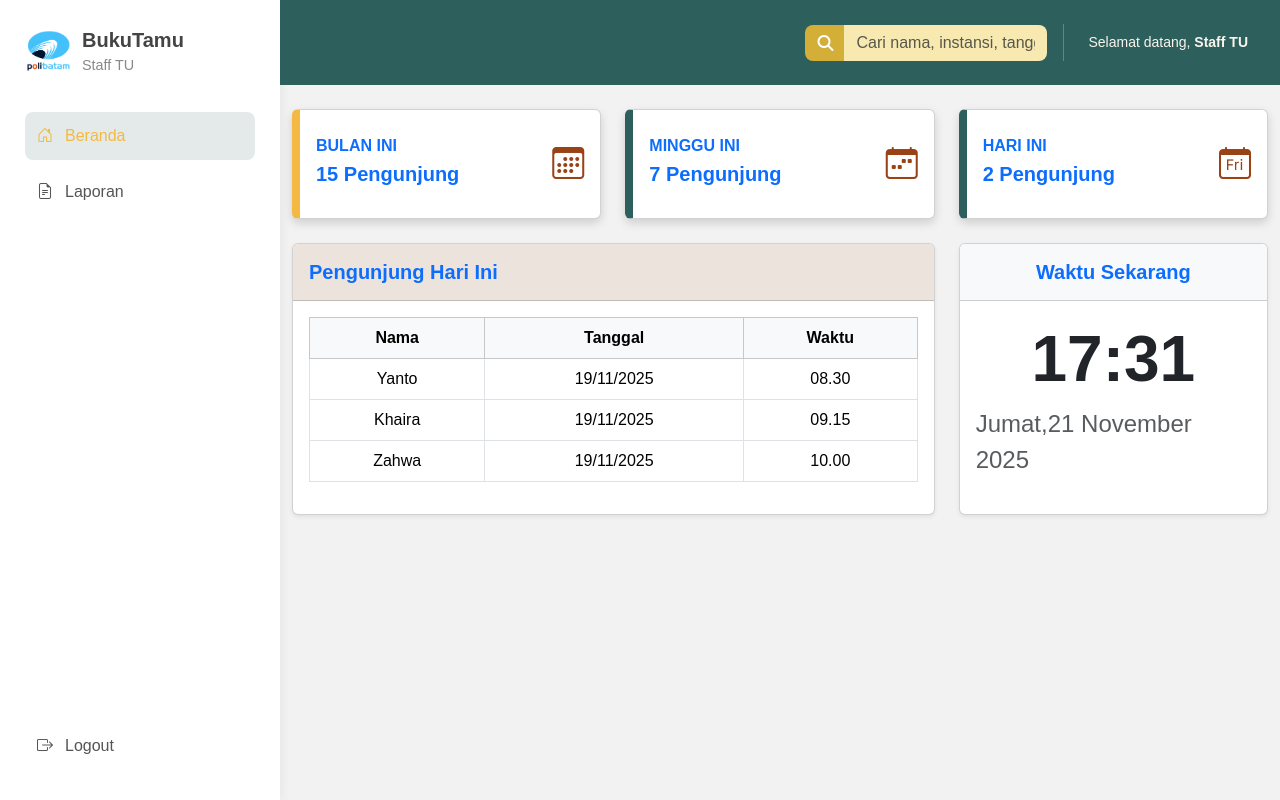
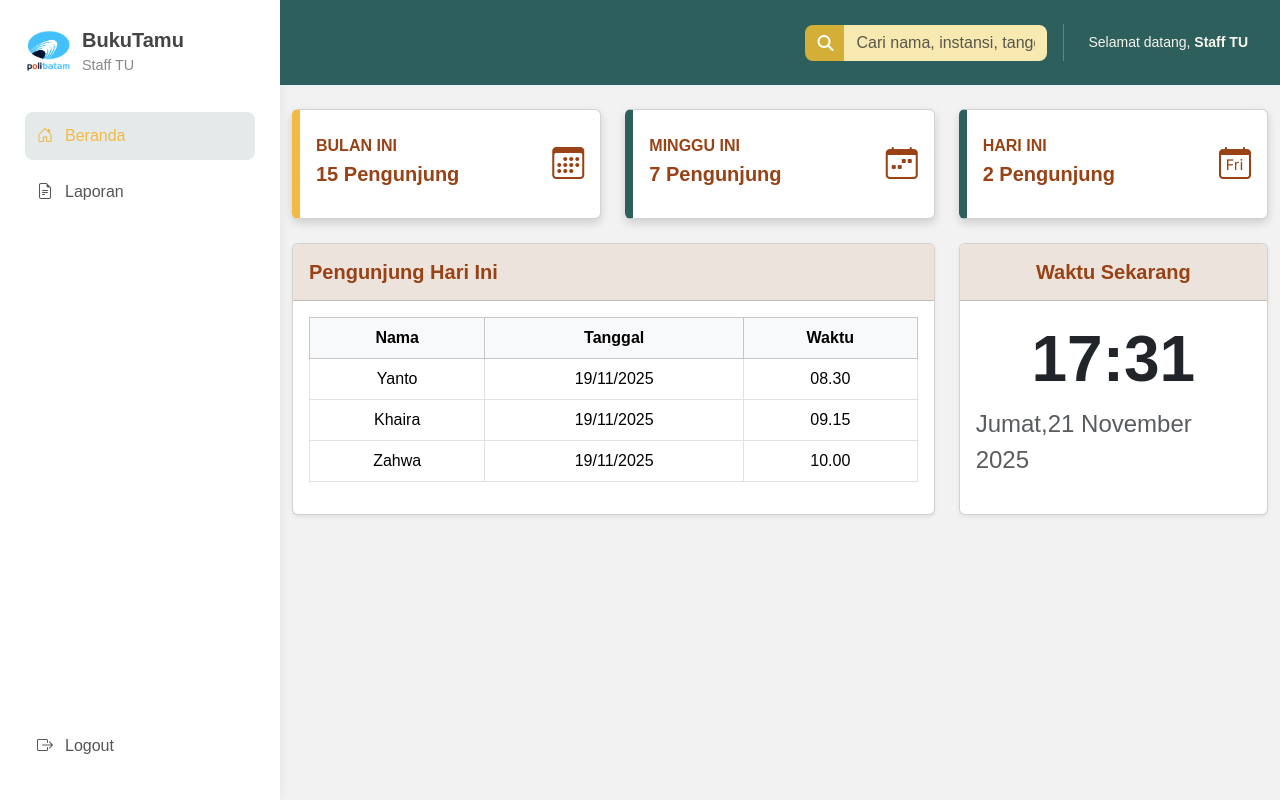
Before and after one commit to LuluKhaira/Buku-Tamu, a PHP site: page /dashboard_staffTU/beranda.php in a window 1280 px wide. Run offline with PHP 8.4, Linux system fonts and the light colour scheme.

Commit message:
update beranda color

```diff
--- a/dashboard_staffTU/beranda.php
+++ b/dashboard_staffTU/beranda.php
@@ -28,8 +28,8 @@
             <div class="card-body">
               <div class="row align-items-center">
                 <div class="col">
-                  <div class="text-uppercase fw-semibold text-primary mb-1" style="color:#984216;">Bulan Ini</div>
-                  <div class="h5 fw-semibold text-primary" style="color:#984216;">15 Pengunjung</div>
+                  <div class="text-uppercase fw-semibold mb-1" style="color:#984216;">Bulan Ini</div>
+                  <div class="h5 fw-semibold" style="color:#984216;">15 Pengunjung</div>
                 </div>
                 <div class="col-auto">
                   <i class="bi bi-calendar3 fs-2" style="color:#984216;"></i>
@@ -46,8 +46,8 @@
             <div class="card-body">
               <div class="row align-items-center">
                 <div class="col">
-                  <div class="text-uppercase fw-semibold text-primary mb-1" style="color:#984216;">Minggu Ini</div>
-                  <div class="h5 fw-semibold text-primary" style="color:#984216;">7 Pengunjung</div>
+                  <div class="text-uppercase fw-semibold mb-1" style="color:#984216;">Minggu Ini</div>
+                  <div class="h5 fw-semibold" style="color:#984216;">7 Pengunjung</div>
                 </div>
                 <div class="col-auto">
                   <i class="bi bi-calendar-week fs-2" style="color:#984216;"></i>
@@ -64,8 +64,8 @@
             <div class="card-body">
               <div class="row align-items-center">
                 <div class="col">
-                  <div class="text-uppercase fw-semibold text-primary mb-1" style="color:#984216;">Hari Ini</div>
-                  <div class="h5 fw-semibold text-primary" style="color:#984216;">2 Pengunjung</div>
+                  <div class="text-uppercase fw-semibold mb-1" style="color:#984216;">Hari Ini</div>
+                  <div class="h5 fw-semibold" style="color:#984216;">2 Pengunjung</div>
                 </div>
                 <div class="col-auto">
                   <i class="bi bi-calendar-day fs-2" style="color:#984216;"></i>
@@ -89,7 +89,7 @@
           <div class="card shadow-sm h-100">
 
             <div class="card-header py-3 d-flex justify-content-between align-items-center" style="background:#ece3dc;">
-              <h5 class="mb-0 fw-semibold text-primary" style="color:#984216;">Pengunjung Hari Ini</h5>
+              <h5 class="mb-0 fw-semibold" style="color:#984216;">Pengunjung Hari Ini</h5>
             </div>
 
             <div class="card-body">
@@ -133,8 +133,8 @@
         <!-- JAM & TANGGAL -->
         <div class="col-lg-4 mb-4">
           <div class="card h-100 shadow-sm">
-            <div class="card-header py-3 bg-light text-center">
-              <h5 class="mb-0 fw-semibold text-primary">Waktu Sekarang</h5>
+            <div class="card-header py-3 text-center"  style="background:#ece3dc;">
+              <h5 class="mb-0 fw-semibold"  style="color:#984216;">Waktu Sekarang</h5>
             </div>
 
             <div class="card-body d-flex flex-column justify-content-center align-items-center">
```
